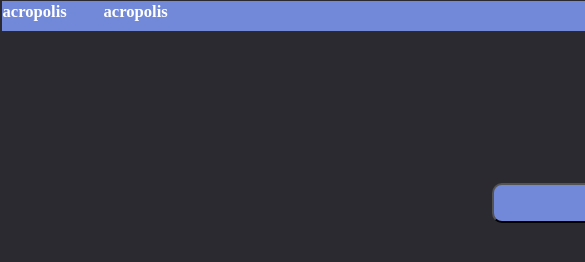
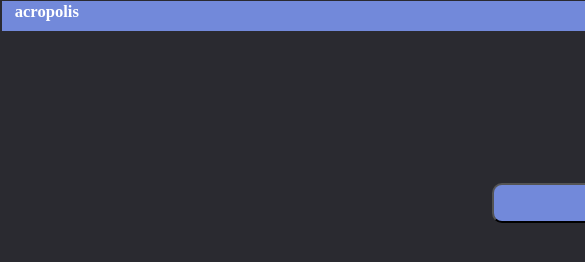
Before and after one commit to MRMUST/acropolis-web, a plain HTML site: page index.html in a window 1280 px wide. Shown: the full height of the page, 0-585 px from the left. Drawn offline with Linux system fonts and the light colour scheme; a web font is replaced by a local one.

Commit message:
Add files via upload

```diff
--- a/index.html
+++ b/index.html
@@ -86,8 +86,7 @@
     <body style="background-color:#2a2a30">
 
         <div class="main">
-            <div class="menu common"><p class="content"><h5>acropolis</h5></p></div>
-            <div class="guide common"><p class="content"><h5>acropolis</h5></p></div>
+            <div class="menu common"><p class="content"><h5>⠀acropolis</h5></p></div>
         </div>
 
 
```
